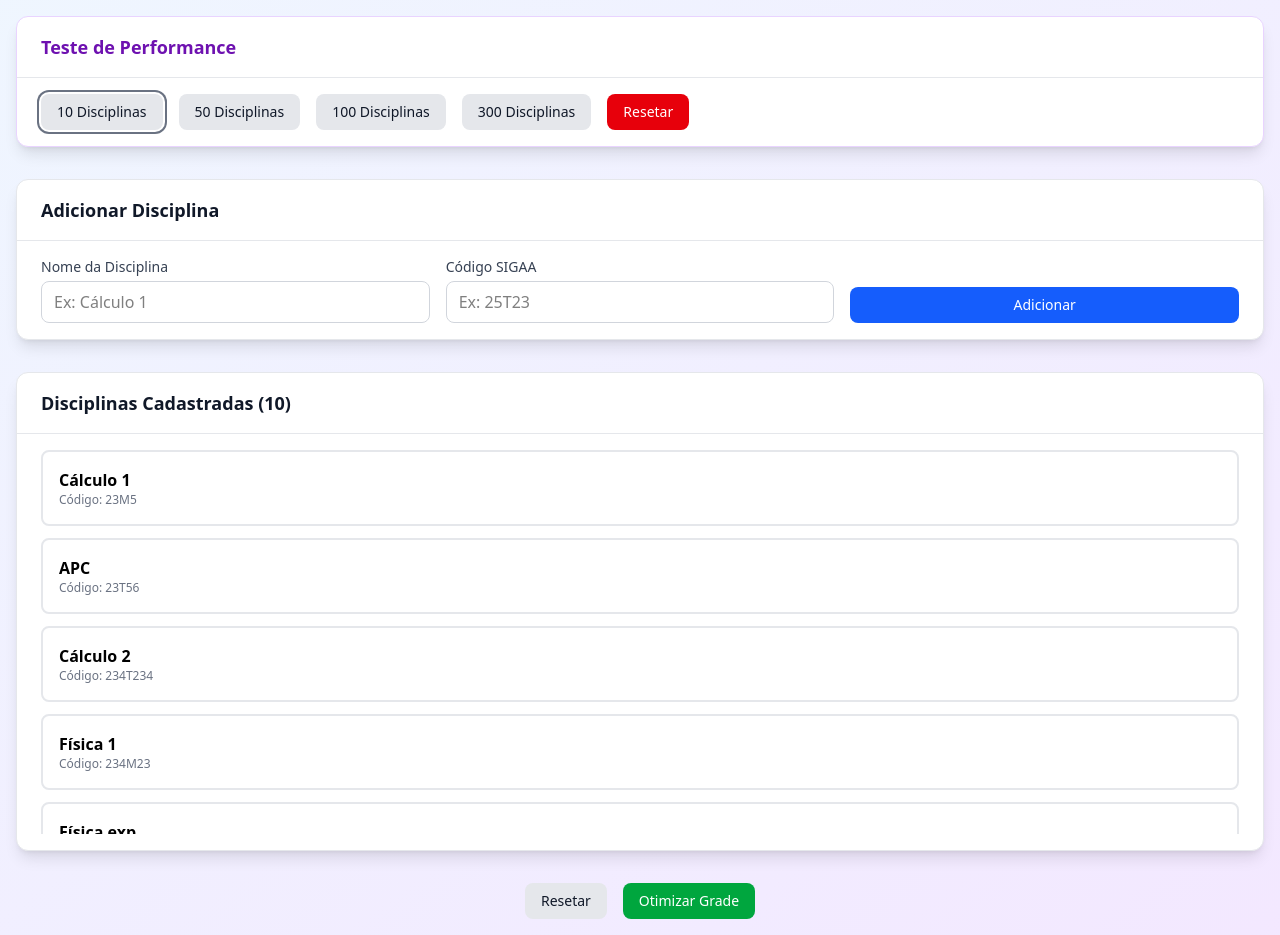
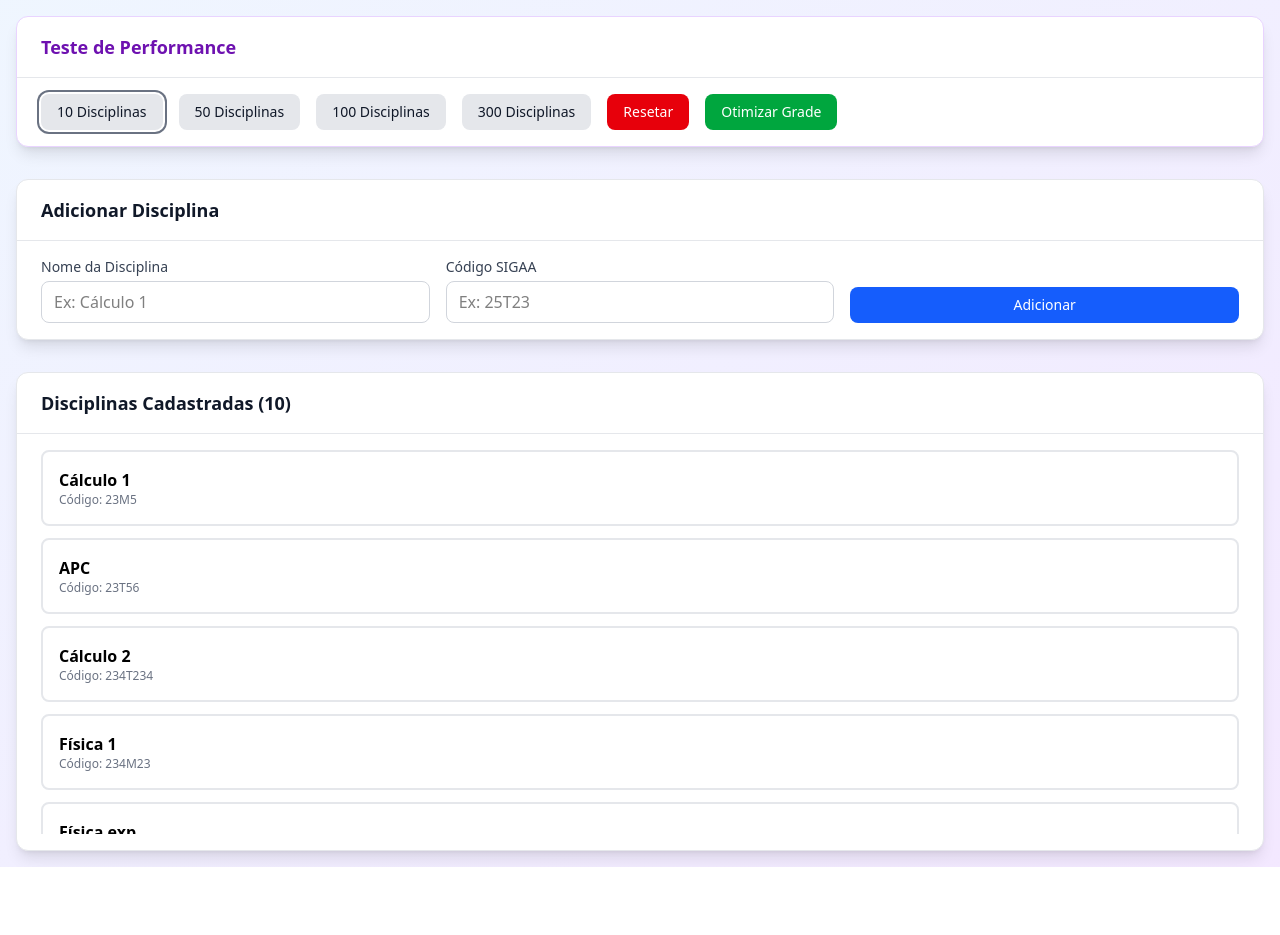
Before and after one commit to projeto-de-algoritmos-2025/algoritmos_ambicioso_EA, a Next.js app: page / in a window 1280 px wide. Both pictures are taken after a click on the button "10 Disciplinas". After the commit the page ends 867 px from the top, so only its background shows below. Built offline with nearby package versions, Linux system fonts and the light colour scheme.

Commit message:
feat: add executeIntervalScheduling

```diff
--- a/src/app/page.tsx
+++ b/src/app/page.tsx
@@ -1,4 +1,4 @@
-import Landing from "@/components/landing";
+import Landing from "@/components/landing"
 
 export default function Home() {
   return (
--- a/src/components/landing.tsx
+++ b/src/components/landing.tsx
@@ -37,7 +37,7 @@ const subjectNames = [
   "Felicidade",
   "Compiladores",
   "Introd Eng",
-]
+];
 
 const Button = ({
   children,
@@ -47,34 +47,34 @@ const Button = ({
   className = "",
   ...props
 }: {
-  children: React.ReactNode
-  onClick?: () => void
-  variant?: "primary" | "secondary" | "ghost" | "danger"
-  size?: "sm" | "md"
-  className?: string
-  [key: string]: any
+  children: React.ReactNode;
+  onClick?: () => void;
+  variant?: "primary" | "secondary" | "ghost" | "danger";
+  size?: "sm" | "md";
+  className?: string;
+  [key: string]: any;
 }) => {
   const baseClasses =
-    "inline-flex items-center justify-center rounded-lg font-medium transition-all duration-200 focus:outline-none focus:ring-2 focus:ring-offset-2"
+    "inline-flex items-center justify-center rounded-lg font-medium transition-all duration-200 focus:outline-none focus:ring-2 focus:ring-offset-2";
 
   const variants = {
     primary: "bg-blue-600 hover:bg-blue-700 text-white focus:ring-blue-500",
     secondary: "bg-gray-200 hover:bg-gray-300 text-gray-900 focus:ring-gray-500",
     ghost: "bg-transparent hover:bg-gray-100 text-gray-700 focus:ring-gray-500",
     danger: "bg-red-600 hover:bg-red-700 text-white focus:ring-red-500",
-  }
+  };
 
   const sizes = {
     sm: "px-3 py-1.5 text-sm",
     md: "px-4 py-2 text-sm",
-  }
+  };
 
   return (
     <button className={`${baseClasses} ${variants[variant]} ${sizes[size]} ${className}`} onClick={onClick} {...props}>
       {children}
     </button>
-  )
-}
+  );
+};
 
 const Card = ({ children, className = "" }: { children: any; className?: string }) => (
   <div className={`bg-white rounded-xl shadow-lg border border-gray-200 ${className}`}>{children}</div>
@@ -90,30 +90,52 @@ const CardTitle = ({ children, className = "" }: { children: any; className?: st
 
 const CardContent = ({ children }: { children: any }) => <div className="px-6 py-4">{children}</div>;
 
+const Badge = ({ children, className = "" }: { children: React.ReactNode; className?: string }) => (
+  <span className={`inline-flex items-center px-2 py-1 rounded-full text-xs font-medium ${className}`}>{children}</span>
+);
+
 interface Subject {
   id: number;
   name: string;
   code: string;
-  days: number[]
-  shift: "M" | "T" | "N"
-  timeSlots: number[]
+  days: number[];
+  shift: "M" | "T" | "N";
+  timeSlots: number[];
+  startTime: number;
+  endTime: number;
 }
 export default function Landing() {
   const [subjects, setSubjects] = useState<Subject[]>([]);
   const [newSubjectName, setNewSubjectName] = useState("");
   const [newSubjectCode, setNewSubjectCode] = useState("");
+  const [optimizedSelected, setOptimizedSelected] = useState<number[]>([]);
+
+  const convertToAbsoluteTime = (shift: "M" | "T" | "N", timeSlots: number[]) => {
+    const shiftOffset = { M: 0, T: 5 * 60, N: 11 * 60 };
+    const baseTime = shiftOffset[shift];
+
+    const minSlot = Math.min(...timeSlots);
+    const maxSlot = Math.max(...timeSlots);
+
+    const startTime = baseTime + (minSlot - 1) * 60 + 8 * 60;
+    const endTime = baseTime + maxSlot * 60 + 8 * 60;
+
+    return { startTime, endTime };
+  };
 
   const generateRandomSubjects = (count: number) => {
-    const randomSubjects: Subject[] = []
+    const randomSubjects: Subject[] = [];
 
     for (let i = 0; i < count; i++) {
-      const days = [2, 3, 4, 5, 6].slice(0, Math.floor(Math.random() * 3) + 1)
-      const shifts = ["M", "T", "N"] as const
-      const shift = shifts[Math.floor(Math.random() * shifts.length)]
-      const maxSlots = { M: 5, T: 6, N: 4 }
-      const numSlots = Math.floor(Math.random() * 3) + 1
-      const startSlot = Math.floor(Math.random() * (maxSlots[shift] - numSlots + 1)) + 1
-      const timeSlots = Array.from({ length: numSlots }, (_, j) => startSlot + j)
+      const days = [2, 3, 4, 5, 6].slice(0, Math.floor(Math.random() * 3) + 1);
+      const shifts = ["M", "T", "N"] as const;
+      const shift = shifts[Math.floor(Math.random() * shifts.length)];
+      const maxSlots = { M: 5, T: 6, N: 4 };
+      const numSlots = Math.floor(Math.random() * 3) + 1;
+      const startSlot = Math.floor(Math.random() * (maxSlots[shift] - numSlots + 1)) + 1;
+      const timeSlots = Array.from({ length: numSlots }, (_, j) => startSlot + j);
+
+      const { startTime, endTime } = convertToAbsoluteTime(shift, timeSlots);
 
       randomSubjects.push({
         id: Date.now() + i,
@@ -122,22 +144,26 @@ export default function Landing() {
         days,
         shift,
         timeSlots,
-      })
+        startTime,
+        endTime,
+      });
     }
 
-    setSubjects(randomSubjects)
-  }
+    setSubjects(randomSubjects);
+  };
 
   const addSubject = () => {
     if (!newSubjectName.trim() || !newSubjectCode.trim()) {
       alert("Nome e código são obrigatórios");
       return;
     }
-    const parsed = parseSigaaCode(newSubjectCode.trim())
+    const parsed = parseSigaaCode(newSubjectCode.trim());
     if (!parsed) {
-      alert("Código inválido. Use o formato SIGAA (ex: 25T23, 246M34)")
-      return
+      alert("Código inválido. Use o formato SIGAA (ex: 25T23, 246M34)");
+      return;
     }
+    const { startTime, endTime } = convertToAbsoluteTime(parsed.shift, parsed.timeSlots);
+
     const newSubject: Subject = {
       id: Date.now(),
       name: newSubjectName.trim(),
@@ -145,6 +171,8 @@ export default function Landing() {
       days: parsed.days,
       shift: parsed.shift,
       timeSlots: parsed.timeSlots,
+      startTime,
+      endTime,
     };
 
     setSubjects((prev) => [...prev, newSubject]);
@@ -154,59 +182,77 @@ export default function Landing() {
 
   const parseSigaaCode = (code: string): { days: number[]; shift: "M" | "T" | "N"; timeSlots: number[] } | null => {
     try {
-      const regex = /^([2-6]+)([MTN])([1-6]+)$/
-      const match = code.match(regex)
+      const regex = /^([2-6]+)([MTN])([1-6]+)$/;
+      const match = code.match(regex);
 
-      if (!match) return null
+      if (!match) return null;
 
-      const [, daysStr, shift, timeSlotsStr] = match
+      const [, daysStr, shift, timeSlotsStr] = match;
 
-      const days = daysStr.split("").map((d) => Number.parseInt(d))
-      const timeSlots = timeSlotsStr.split("").map((t) => Number.parseInt(t))
+      const days = daysStr.split("").map((d) => Number.parseInt(d));
+      const timeSlots = timeSlotsStr.split("").map((t) => Number.parseInt(t));
 
-      if (days.some((d) => d < 2 || d > 6)) return null
+      if (days.some((d) => d < 2 || d > 6)) return null;
 
-      const maxSlots = { M: 5, T: 6, N: 4 }
-      if (timeSlots.some((t) => t < 1 || t > maxSlots[shift as keyof typeof maxSlots])) return null
+      const maxSlots = { M: 5, T: 6, N: 4 };
+      if (timeSlots.some((t) => t < 1 || t > maxSlots[shift as keyof typeof maxSlots])) return null;
 
-      return { days, shift: shift as "M" | "T" | "N", timeSlots }
+      return { days, shift: shift as "M" | "T" | "N", timeSlots };
     } catch {
-      return null
+      return null;
     }
-  }
+  };
 
-  function runAlgorithm() {
+  const executeIntervalScheduling = () => {
+    if (subjects.length === 0) return
+
+    const sortedSubjects = [...subjects].sort((a, b) => a.endTime - b.endTime)
+
+    const selected: number[] = []
+    let lastEndTime = 0
+
+    for (const subject of sortedSubjects) {
+      if (subject.startTime >= lastEndTime) {
+        selected.push(subject.id)
+        lastEndTime = subject.endTime
+      }
+    }
+
+    setOptimizedSelected(selected)
   }
 
   const resetAll = () => {
     setSubjects([]);
-  }
+    setOptimizedSelected([]);
+  };
+
   return (
     <div className="min-h-screen bg-gradient-to-br from-blue-50 to-purple-100 p-4">
       <div className="max-w-7xl mx-auto space-y-8">
         <Card className="border-purple-200">
           <CardHeader>
-            <CardTitle className="flex items-center gap-2 text-purple-800">
-              Teste de Performance
-            </CardTitle>
+            <CardTitle className="flex items-center gap-2 text-purple-800">Teste de Performance</CardTitle>
           </CardHeader>
           <CardContent>
             <div className="flex flex-wrap gap-4">
               <Button onClick={() => generateRandomSubjects(10)} variant="secondary">
                 10 Disciplinas
               </Button>
-              <Button onClick={() => generateRandomSubjects(25)} variant="secondary">
+              <Button onClick={() => generateRandomSubjects(50)} variant="secondary">
                 50 Disciplinas
               </Button>
-              <Button onClick={() => generateRandomSubjects(50)} variant="secondary">
+              <Button onClick={() => generateRandomSubjects(100)} variant="secondary">
                 100 Disciplinas
               </Button>
-              <Button onClick={() => generateRandomSubjects(100)} variant="secondary">
+              <Button onClick={() => generateRandomSubjects(300)} variant="secondary">
                 300 Disciplinas
               </Button>
               <Button onClick={resetAll} variant="danger">
                 Resetar
               </Button>
+              <Button onClick={executeIntervalScheduling} className="gap-2 bg-green-600 hover:bg-green-700">
+              Otimizar Grade
+            </Button>
             </div>
           </CardContent>
         </Card>
@@ -257,6 +303,7 @@ export default function Landing() {
             <CardContent>
               <div className="grid gap-3 max-h-96 overflow-y-auto">
                 {subjects.map((subject: Subject, idx) => {
+                  const isOptimizedSelected = optimizedSelected.includes(subject.id);
                   return (
                     <div
                       key={idx}
@@ -265,6 +312,9 @@ export default function Landing() {
                     >
                       <div className="flex items-center gap-4">
                         <div>
+                          {isOptimizedSelected && (
+                            <Badge className="bg-green-100 text-green-800 text-xs">Selecionada</Badge>
+                          )}
                           <h3 className="font-semibold">{subject.name}</h3>
                           <p className="text-xs text-gray-500">Código: {subject.code}</p>
                         </div>
@@ -276,16 +326,26 @@ export default function Landing() {
             </CardContent>
           </Card>
         )}
-        {subjects.length > 0 && (
-          <div className="flex flex-wrap gap-4 justify-center">
-            <Button onClick={resetAll} variant="secondary">
-              Resetar
-            </Button>
-            <Button onClick={runAlgorithm} className="gap-2 bg-green-600 hover:bg-green-700">
-              Otimizar Grade
-            </Button>
-          </div>
+        {optimizedSelected.length > 0 && (
+            <Card className="border-green-200 bg-green-50">
+            <CardHeader>
+                <CardTitle className="text-green-800 flex items-center gap-2">
+                Resultado do Interval Scheduling
+                </CardTitle>
+            </CardHeader>
+            <CardContent>
+                <div className="text-center p-6">
+                <div className="text-6xl font-bold text-green-600 mb-2">{optimizedSelected.length}</div>
+                <p className="text-lg text-green-800 mb-4">disciplinas selecionadas de {subjects.length} disponíveis</p>
+                <p className="text-sm text-green-700">
+                    O algoritmo de Interval Scheduling encontrou a solução ótima, maximizando o número de disciplinas sem
+                    conflitos de horário.
+                </p>
+                </div>
+            </CardContent>
+            </Card>
         )}
+
       </div>
     </div>
   );
```
